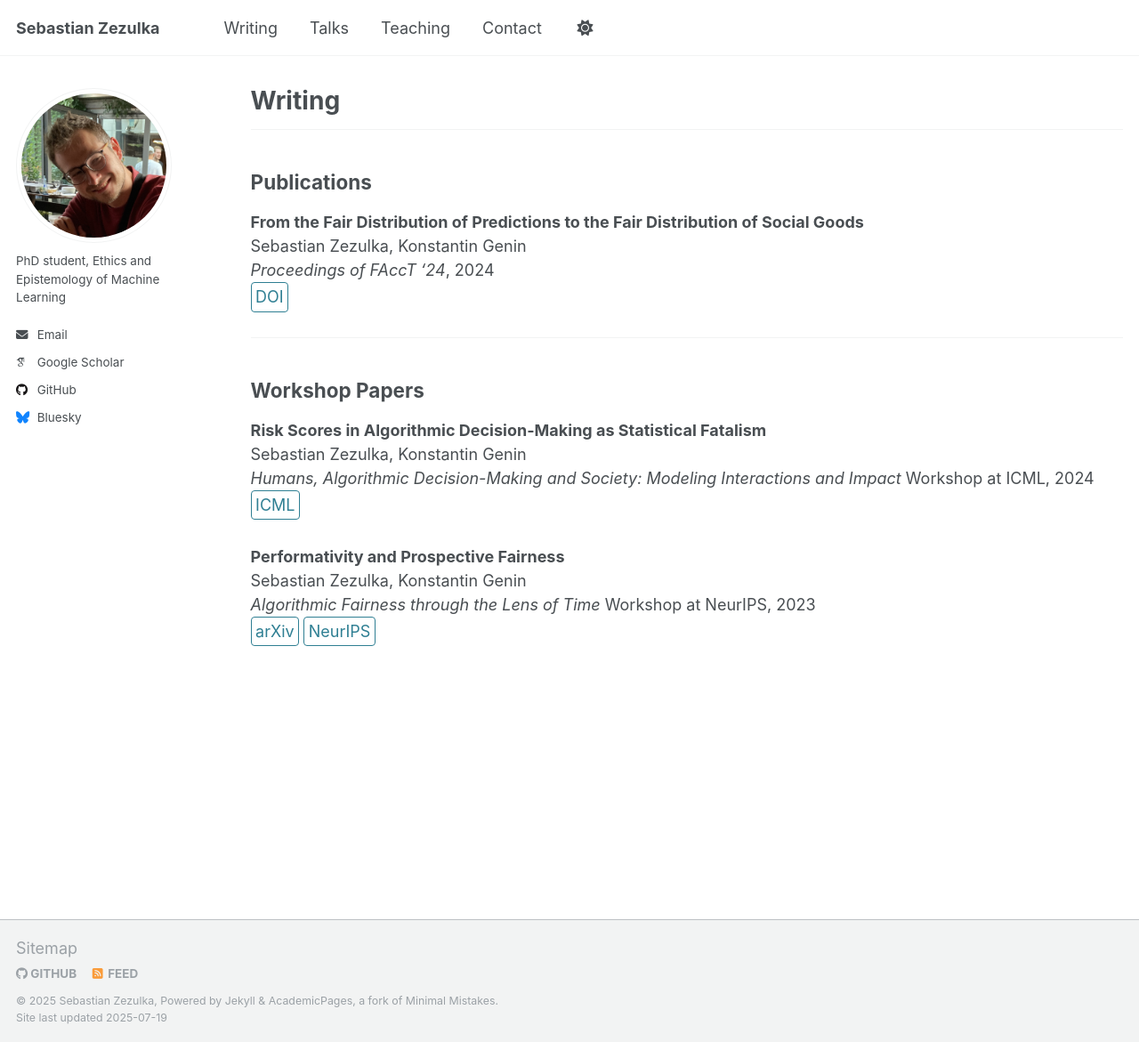
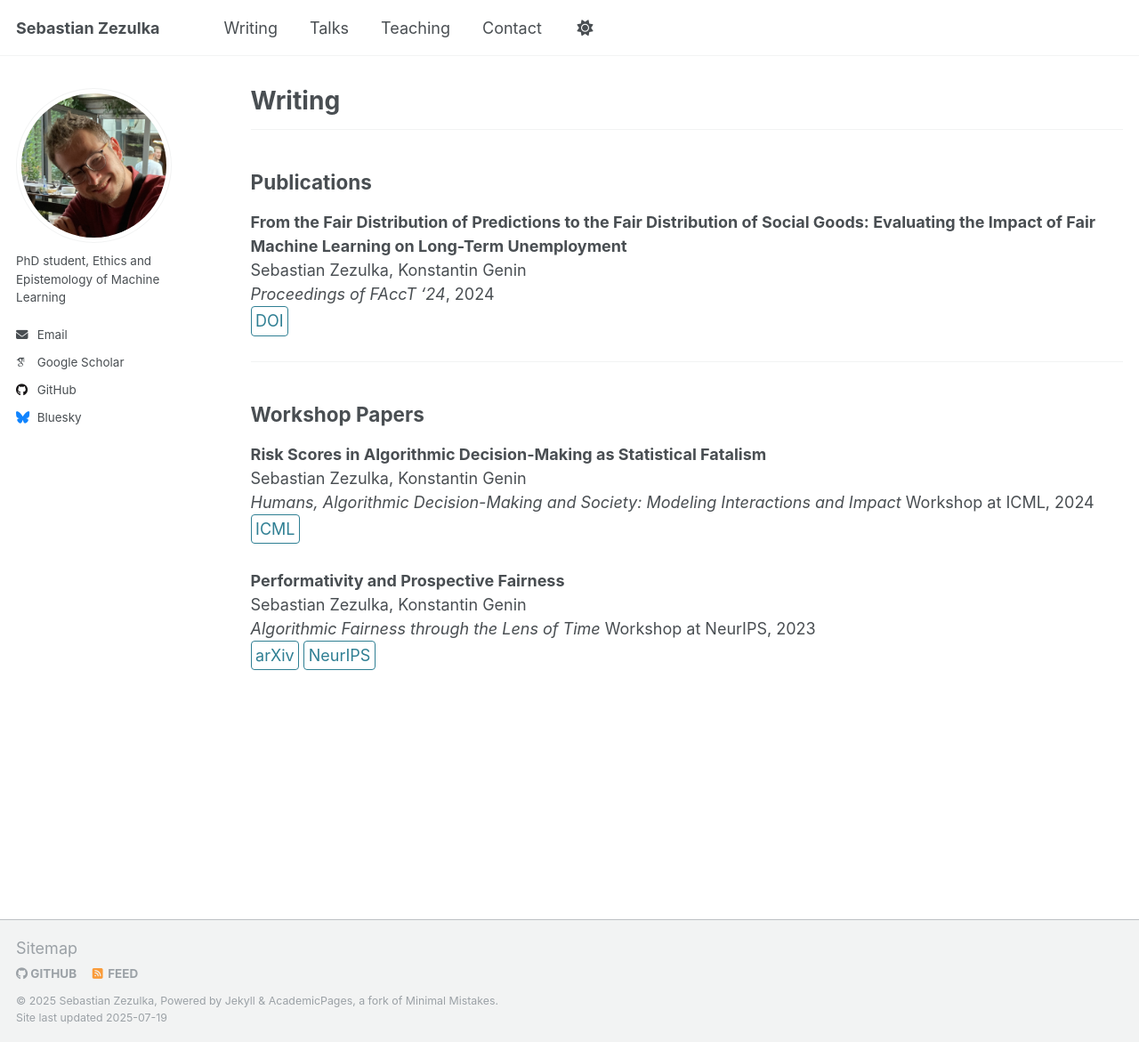
Before and after one commit to sezezulka/sezezulka.github.io, a Jekyll site: the page built from _pages/writing.md, in a window 1280 px wide and 1171 px high. Shown: the whole window at 89% size. Built offline with Jekyll 4.4.1, drawn with Linux system fonts in a browser that asks for light colours; some web fonts are replaced; a script that is not in the unit is left out.

Commit message:
Update writing.md

```diff
--- a/_pages/writing.md
+++ b/_pages/writing.md
@@ -8,7 +8,7 @@ permalink: /writing/
 ---
 ## Publications
 
-**From the Fair Distribution of Predictions to the Fair Distribution of Social Goods** \
+**From the Fair Distribution of Predictions to the Fair Distribution of Social Goods: Evaluating the Impact of Fair Machine Learning on Long-Term Unemployment** \
 Sebastian Zezulka, Konstantin Genin \
 *Proceedings of FAccT '24*, 2024 \
 [DOI](https://doi.org/10.1145/3630106.3659020){: .btn--research}{:target="_blank"}
```
